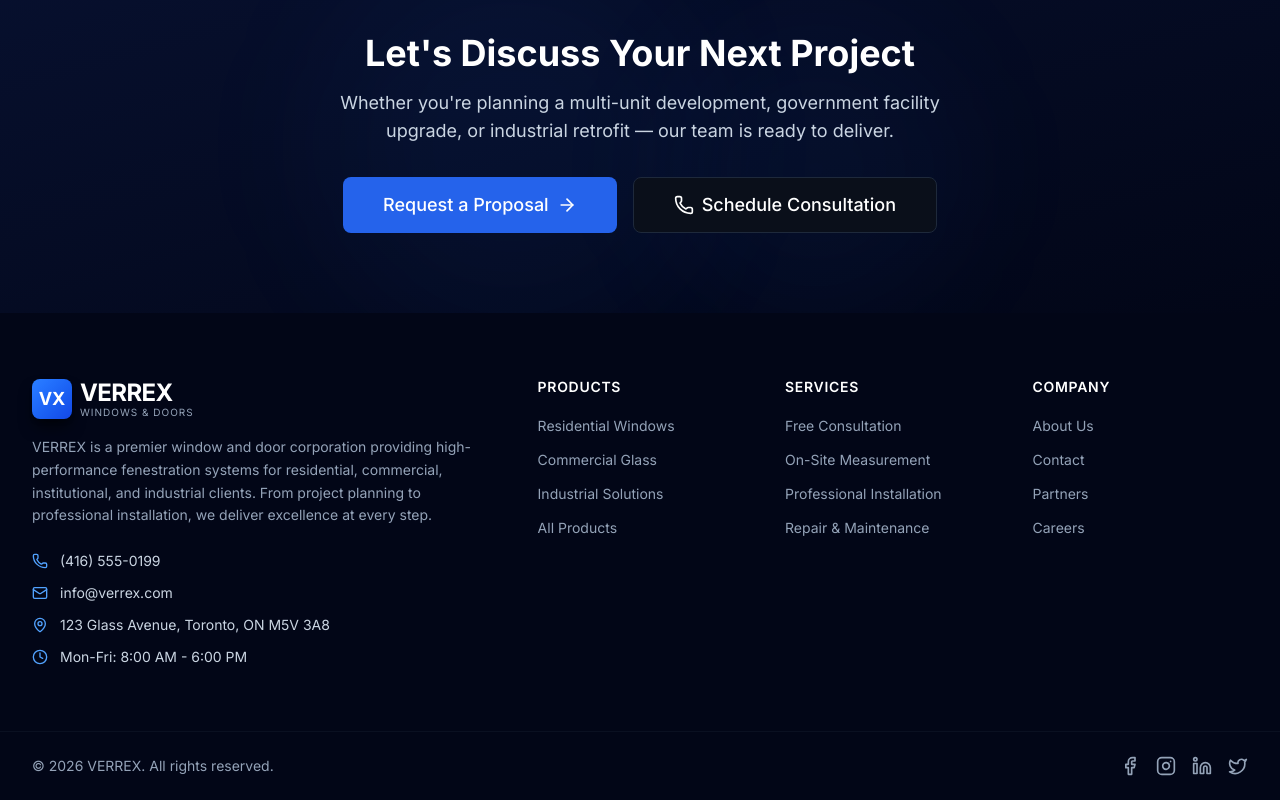
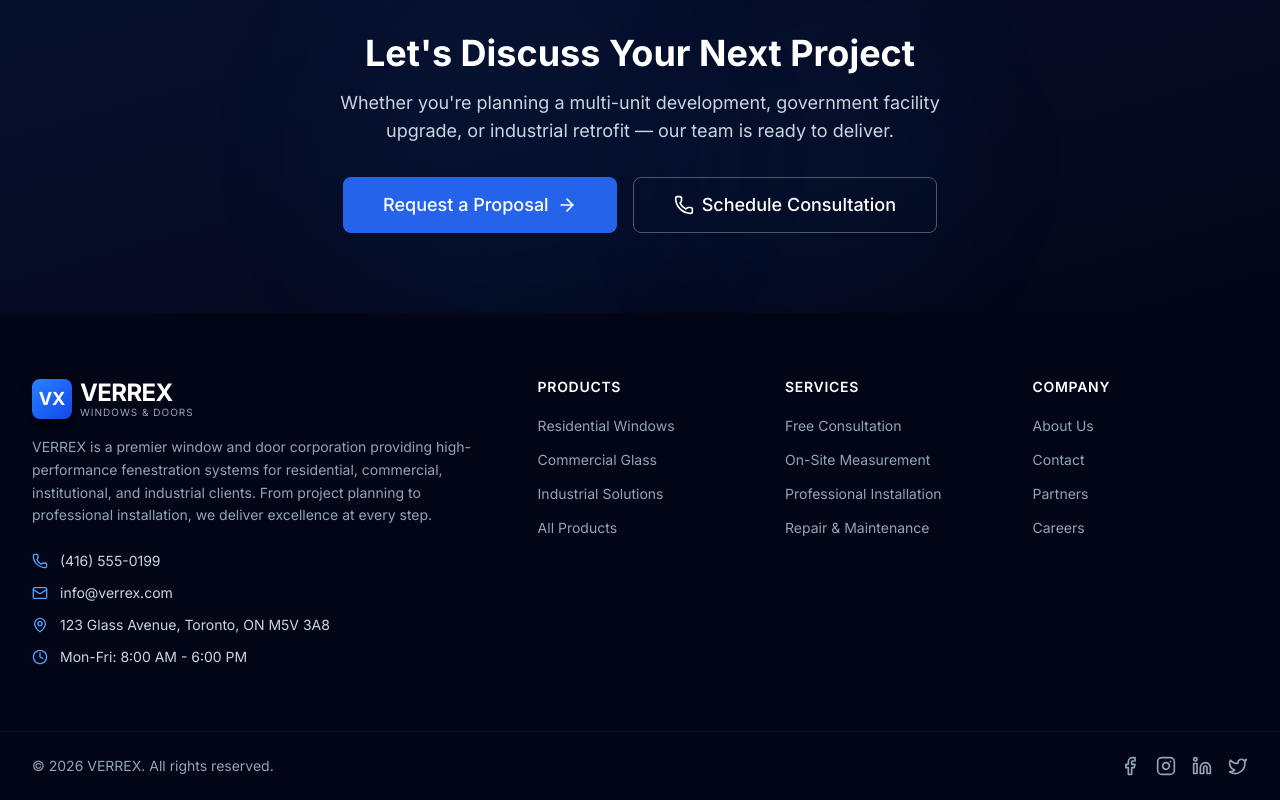
Before and after one commit to OL-Projects/verrex-website, a Next.js app: page / in a window 1280 px wide. Shown: the part 5803-6603 px from the top of the page. Built offline with nearby package versions, Linux system fonts and the light colour scheme.

Commit message:
Fix Schedule Consultation button: override bg-white and text-slate-900 from outline variant

```diff
--- a/src/app/page.tsx
+++ b/src/app/page.tsx
@@ -519,7 +519,7 @@ export default function HomePage() {
                 </Button>
               </Link>
               <Link href="/appointments">
-                <Button variant="outline" size="xl" className="w-full sm:w-auto border-white/30 !text-white hover:bg-white/10 hover:!text-white hover:scale-[1.03] active:scale-[0.97] transition-transform">
+                <Button variant="outline" size="xl" className="w-full sm:w-auto !border-white/30 !bg-transparent !text-white hover:!bg-white/10 hover:!text-white hover:scale-[1.03] active:scale-[0.97] transition-transform">
                   <Phone className="h-5 w-5" /> Schedule Consultation
                 </Button>
               </Link>
```
